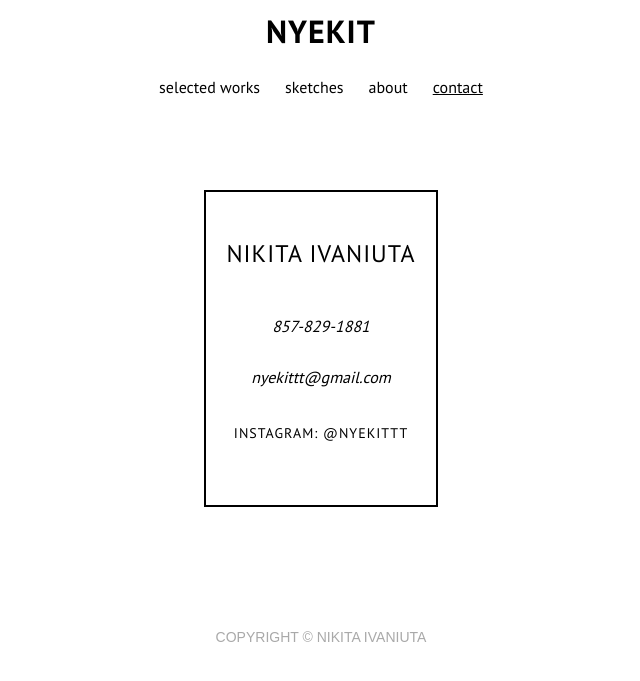
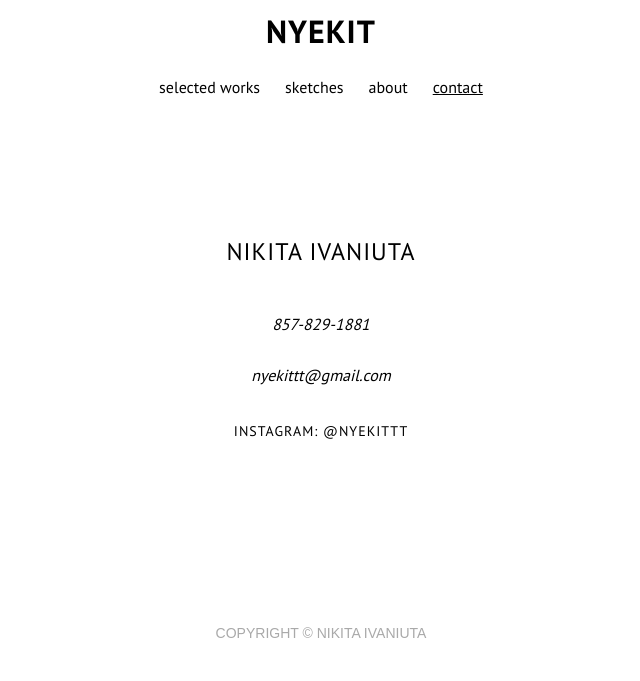
Before and after one commit to AravBhargava05/Nikita, a Flask app: page /contact in a window 1280 px wide. Shown: the top 681 px of the page, without its empty margins (319-959 px from the left). Run offline with Flask 3, Linux system fonts and the light colour scheme.

Commit message:
Update styles.css

```diff
--- a/static/styles.css
+++ b/static/styles.css
@@ -234,7 +234,6 @@ footer p {
     font-family: 'PT Sans', sans-serif;
     line-height: 1.8;
     padding: 20px; /* Add padding for spacing inside the border */
-    border: 2px solid #000; /* Add a black 2px border */
 }
 
 .contact-container2 {
```
